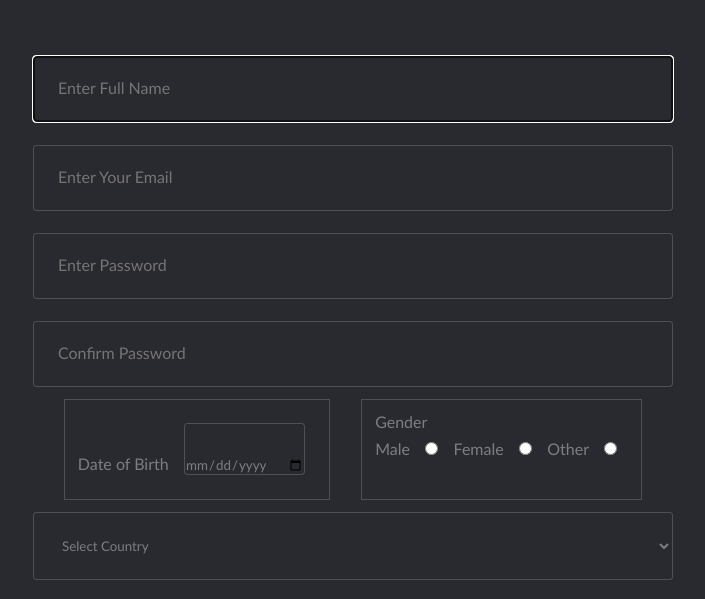
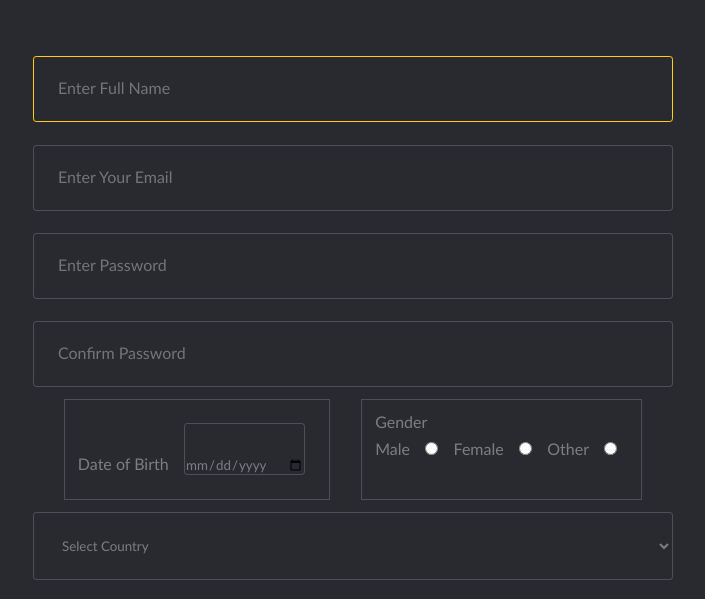
Before and after one commit to kwasi-OT/website-forms, a plain HTML site: page index.html in a window 1280 px wide. Shown: the part 133-732 px from the top of the page, without its empty margins (287-992 px from the left). Drawn offline with Linux system fonts and the light colour scheme.

Commit message:
added input field infocus border color

```diff
--- a/style.css
+++ b/style.css
@@ -74,6 +74,14 @@ input, select, textarea {
     border-radius: 0.2rem;
     padding-top: 2rem;
     margin: 0.7rem;
+    outline: none;
+    -webkit-transition: 0.5s;
+    transition: 0.5s;
+}
+
+/* change input field border color when infocus */
+input:focus, select:focus, textarea:focus {
+    border: 1px solid #ffd109;
 }
 
 /* increase the width of input field to cover total width of its container */
```
